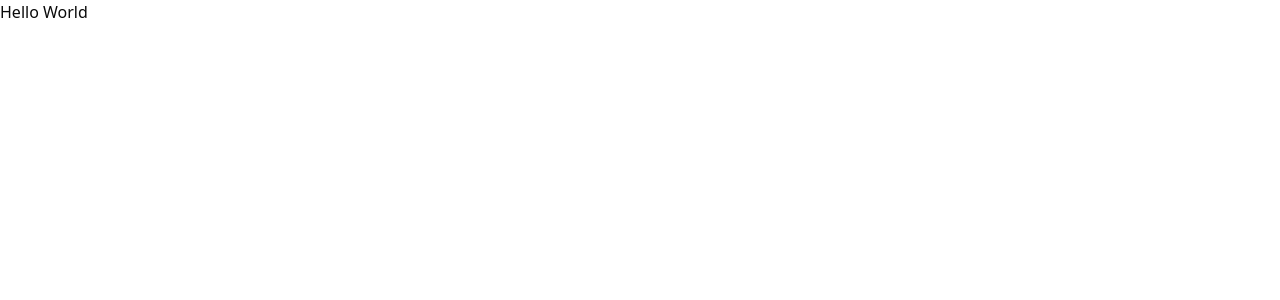
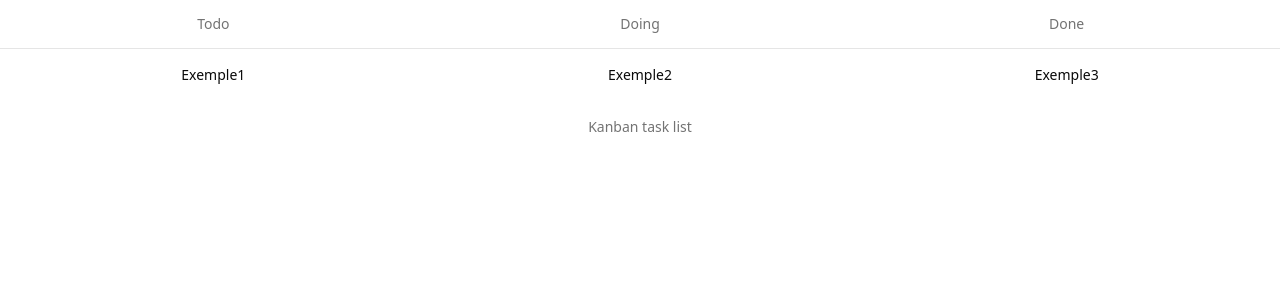
Before and after one commit to carlosEduardDev/KanBan-List, a React (Vite) app: page / in a window 1280 px wide. Shown: the top 300 px of the page. Built offline with nearby package versions, Linux system fonts and the light colour scheme.

Commit message:
feat(table):implemented component

```diff
--- a/src/App.tsx
+++ b/src/App.tsx
@@ -1,5 +1,35 @@
+import {
+  Table,
+  TableBody,
+  TableCaption,
+  TableCell,
+  TableHead,
+  TableHeader,
+  TableRow,
+} from "@/components/ui/table";
+
 const App = () => {
-  return <div>Hello World</div>;
+  return (
+    <main>
+      <Table>
+        <TableCaption>Kanban task list</TableCaption>
+        <TableHeader>
+          <TableRow>
+            <TableHead className="text-center">Todo</TableHead>
+            <TableHead className="text-center">Doing</TableHead>
+            <TableHead className="text-center">Done</TableHead>
+          </TableRow>
+        </TableHeader>
+        <TableBody>
+          <TableRow>
+            <TableCell className="text-center">Exemple1</TableCell>
+            <TableCell className="text-center">Exemple2</TableCell>
+            <TableCell className="text-center">Exemple3</TableCell>
+          </TableRow>
+        </TableBody>
+      </Table>
+    </main>
+  );
 };
 
 export default App;
```
